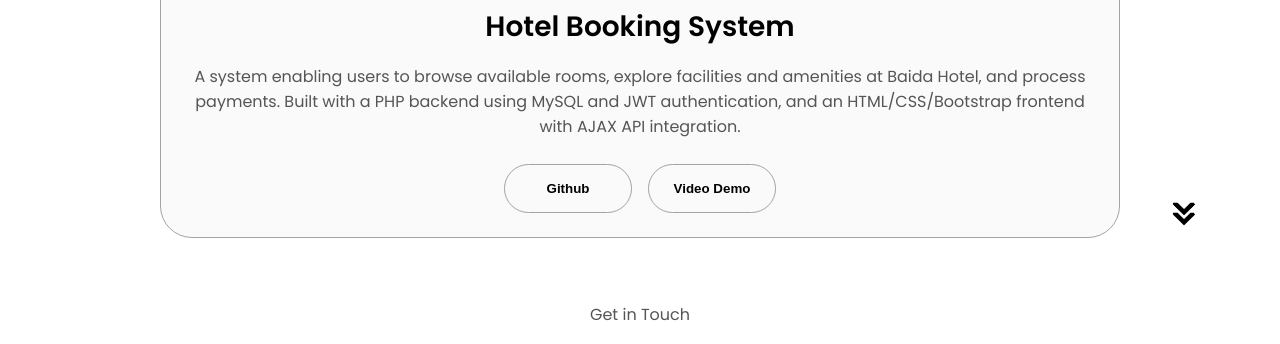
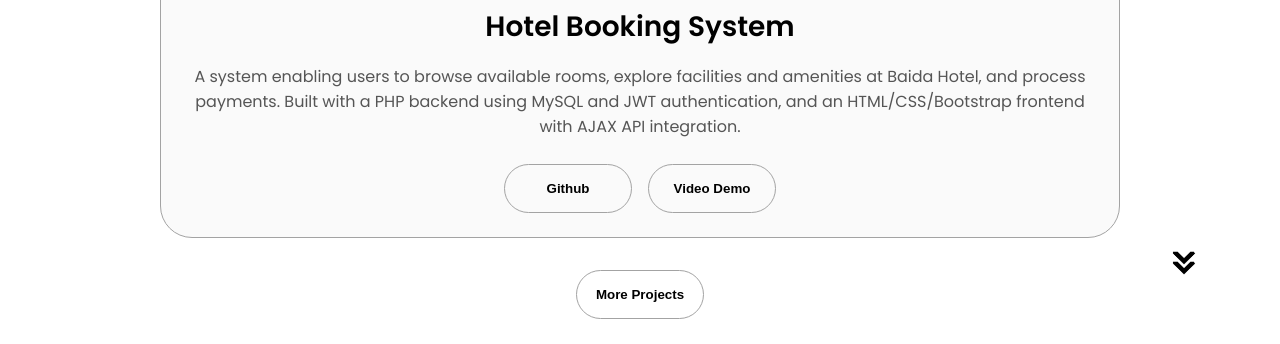
Before and after one commit to Clinton-Okumu/Clinton-Okumu.github.io, a plain HTML site: page index.html in a window 1280 px wide. Shown: the part 3757-4101 px from the top of the page. Drawn offline with Linux system fonts and the light colour scheme.

Commit message:
add: updated index.html

```diff
--- a/index.html
+++ b/index.html
@@ -340,6 +340,14 @@
           </div>
         </div>
       </div>
+      <div class="btn-container">
+        <button
+          class="btn btn-color-2 project-btn"
+          onclick="location.href='https://github.com/Clinton-Okumu'"
+        >
+          More Projects
+        </button>
+      </div>
       <img
         src="./assets/arrow.png"
         alt="Arrow icon"
```
